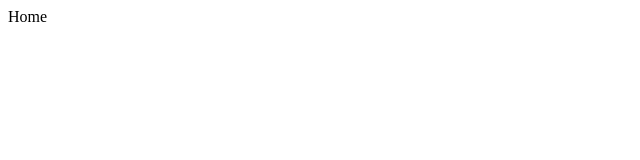
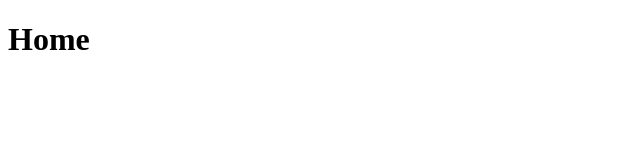
Before and after one commit to jpaulosc/jpaulosc.github.io, a plain HTML site: page index.html in a window 1280 px wide. Shown: the whole page, without its empty margins (0-640 px from the left). Drawn offline with Linux system fonts and the light colour scheme.

Commit message:
Update index.html

```diff
--- a/index.html
+++ b/index.html
@@ -2,13 +2,10 @@
 <html lang="en">
   <head>
     <meta charset="UTF-8">
-    <link rel="icon" href="/favicon.ico">
+    <title>João Paulo - Portfolio</title>
     <meta name="viewport" content="width=device-width, initial-scale=1.0">
-    <title>João Paulo - Portfolio</title>
   </head>
   <body>
-    <div id="app">
-	Home
-	</div>
+    <h1>Home</h1>
   </body>
 </html>
```
